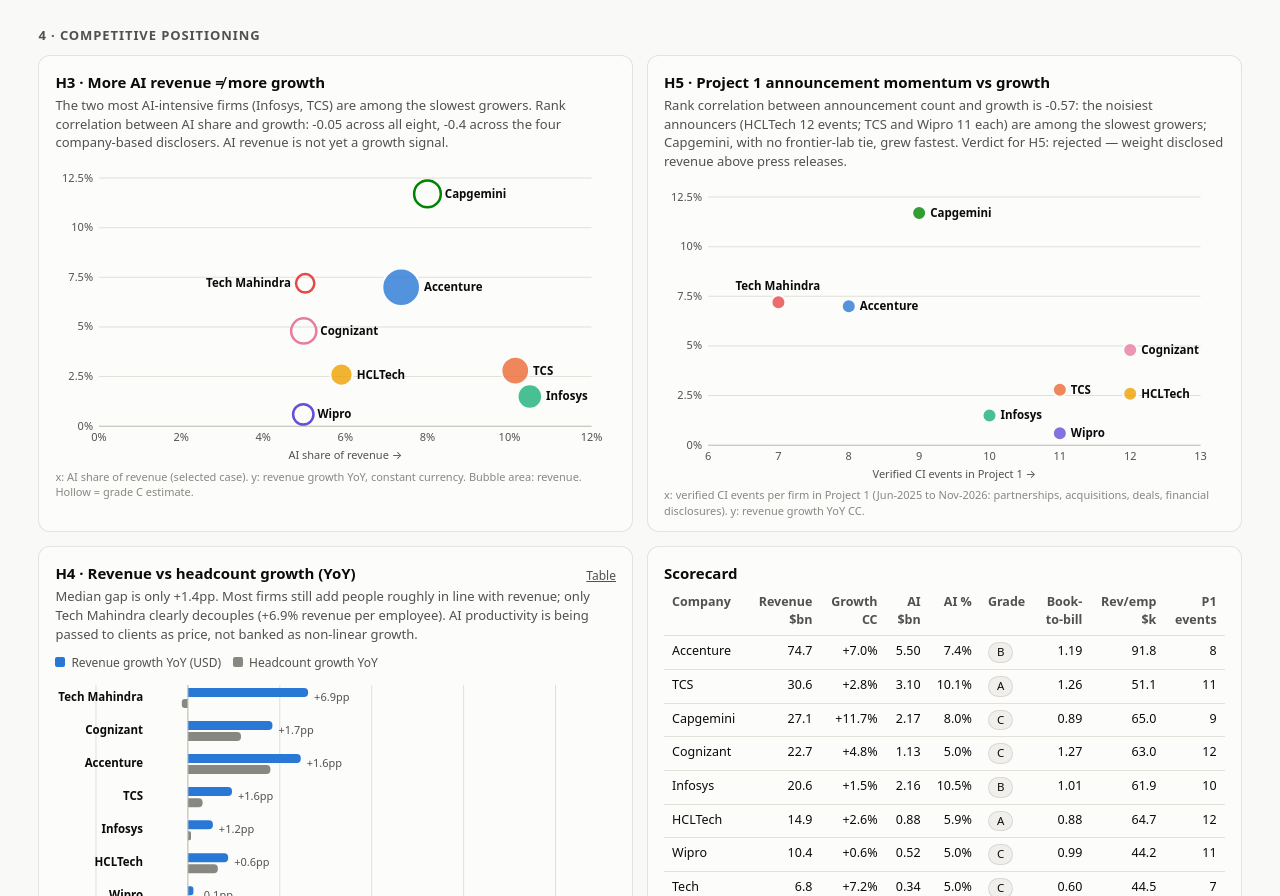
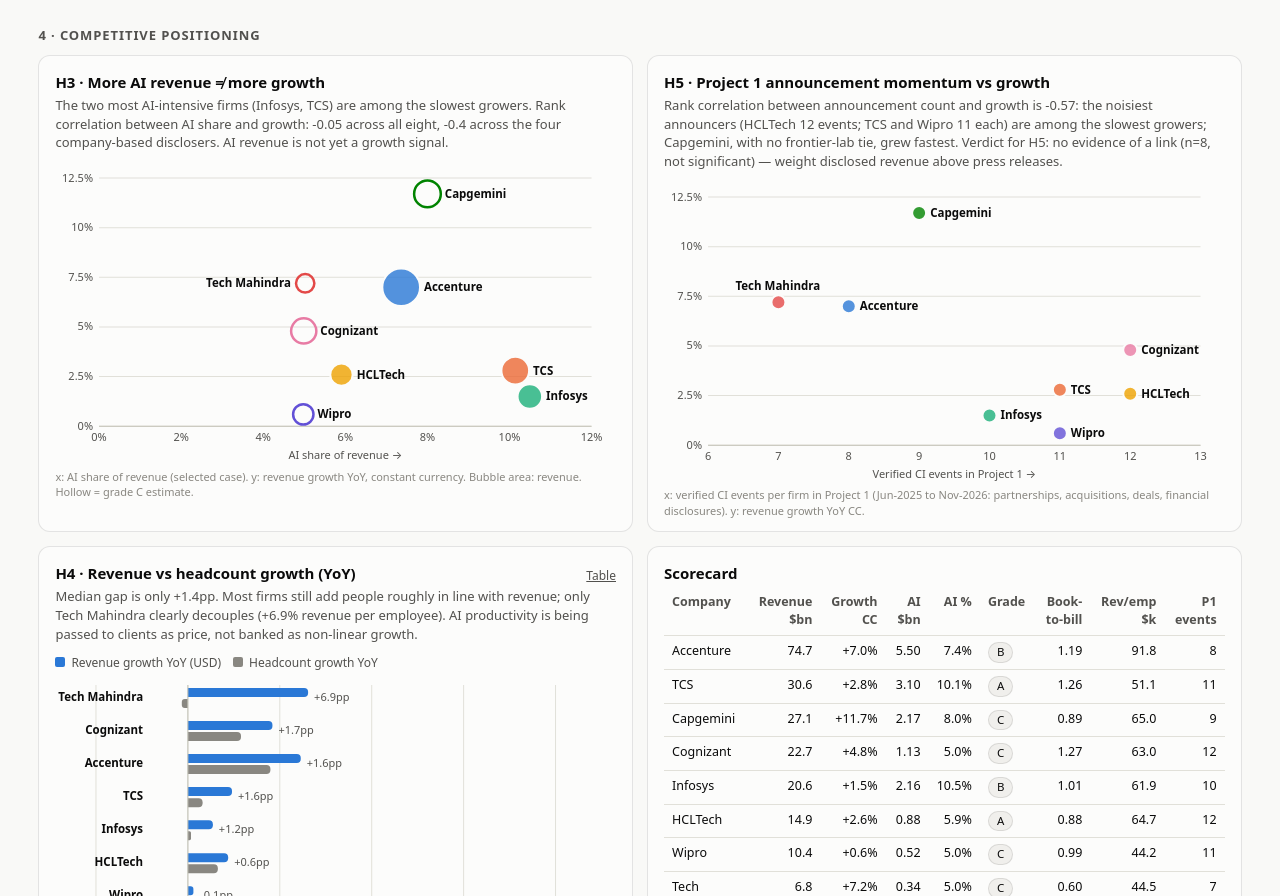
Before and after one commit to lokpriye96/genai-services-market-analytics, a plain HTML site: page docs/index.html in a window 1280 px wide. Shown: the part 1960-2856 px from the top of the page. Drawn offline with Linux system fonts and the light colour scheme.

Commit message:
H5 caption: no evidence of a link (n=8, not significant), matching the hypotheses table

```diff
--- a/docs/index.html
+++ b/docs/index.html
@@ -2888,7 +2888,7 @@ function renderPos(){
 function renderMom(){
   const pts=COS.map(c=>({c,x:MOM[c].p1_events,y:MS[c].yoy_cc_pct,s:MS[c].revenue_runrate_usd_bn,r:7,hollow:false,tip:[{k:"Project 1 verified events",v:String(MOM[c].p1_events),c:COL[c]},{k:"Frontier-lab ties",v:MOM[c].frontier_labs},{k:"Partnerships",v:String(MOM[c].partnerships)},{k:"Growth YoY CC",v:pct(MS[c].yoy_cc_pct)}]}));
   scatter("cMom",pts,{min:6,max:13,n:7,fmt:t=>String(t),label:"Verified CI events in Project 1 →"},{min:0,max:12});
-  document.getElementById("tkMom").textContent=`Rank correlation between announcement count and growth is ${ST.spearman_p1_events_vs_growth}: the noisiest announcers (HCLTech 12 events; TCS and Wipro 11 each) are among the slowest growers; Capgemini, with no frontier-lab tie, grew fastest. Verdict for H5: rejected — weight disclosed revenue above press releases.`;
+  document.getElementById("tkMom").textContent=`Rank correlation between announcement count and growth is ${ST.spearman_p1_events_vs_growth}: the noisiest announcers (HCLTech 12 events; TCS and Wipro 11 each) are among the slowest growers; Capgemini, with no frontier-lab tie, grew fastest. Verdict for H5: no evidence of a link (n=8, not significant) — weight disclosed revenue above press releases.`;
 }
 function renderProd(){
   const rows=COS.map(c=>PROD[c]).sort((a,b)=>b.decoupling_gap_pp-a.decoupling_gap_pp);
```
Also changed, not shown: src/dashboard_template.html (+1 -1 lines).
